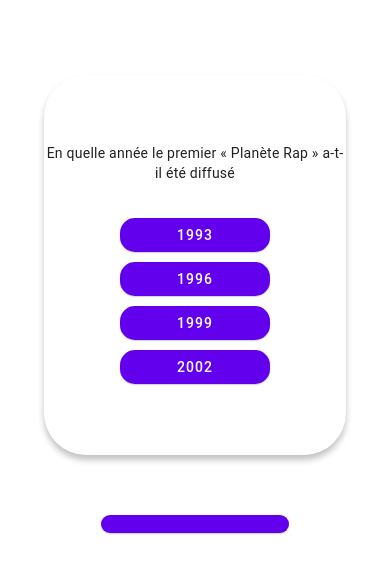
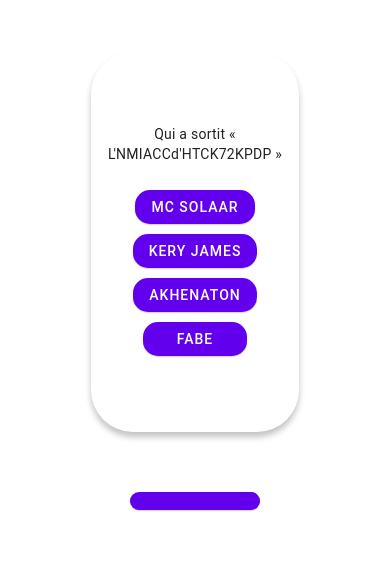
Before and after one commit to BSAMobileTeam/RapLand-Frontend, a React Native app: screen / in a window 390 px wide. Shown: the top 572 px of the page. Built offline with nearby package versions, Linux system fonts and the light colour scheme.

Commit message:
Add questions as per #7

```diff
--- a/data-temp/question.js
+++ b/data-temp/question.js
@@ -616,6 +616,58 @@
             ],
         },
     },
+    {
+        "id": 47,
+        "theme": "rap_fr",
+        "mode": "solo",
+        "type_question": "fermee",
+        "question": {
+            "intitule": "Quel groupe de rap a été le premier à faire disque d'or en indé",
+            "choix": [
+                "Lunatic", "Assassin", "IAM", "Suprême NTM",
+            ],
+            "reponse": "Assassin",
+        },
+    },
+    {
+        "id": 48,
+        "theme": "rap_fr",
+        "mode": "solo",
+        "type_question": "fermee",
+        "question": {
+            "intitule": "En combien de jour le morceau « Bande Organisé » a été certifié disque de diamant",
+            "choix": [
+                "24", "30", "39", "45",
+            ],
+            "reponse": "39",
+        },
+    },
+    {
+        "id": 49,
+        "theme": "rap_fr",
+        "mode": "solo",
+        "type_question": "fermee",
+        "question": {
+            "intitule": "Qui a dit « Je vais briser tes os, je vais boire ton sang »",
+            "choix": [
+                "Booba", "Rohff", "La Fouine", "Kaaris",
+            ],
+            "reponse": "Kaaris",
+        },
+    },
+    {
+        "id": 50,
+        "theme": "rap_fr",
+        "mode": "solo",
+        "type_question": "fermee",
+        "question": {
+            "intitule": "De quel pays est originaire la rappeuse Meryl",
+            "choix": [
+                "Guyane", "Martinique", "Réunion", "Mayotte",
+            ],
+            "reponse": "Martinique",
+        },
+    },
 ]
 
 const addQuestion = (question) => {
```
